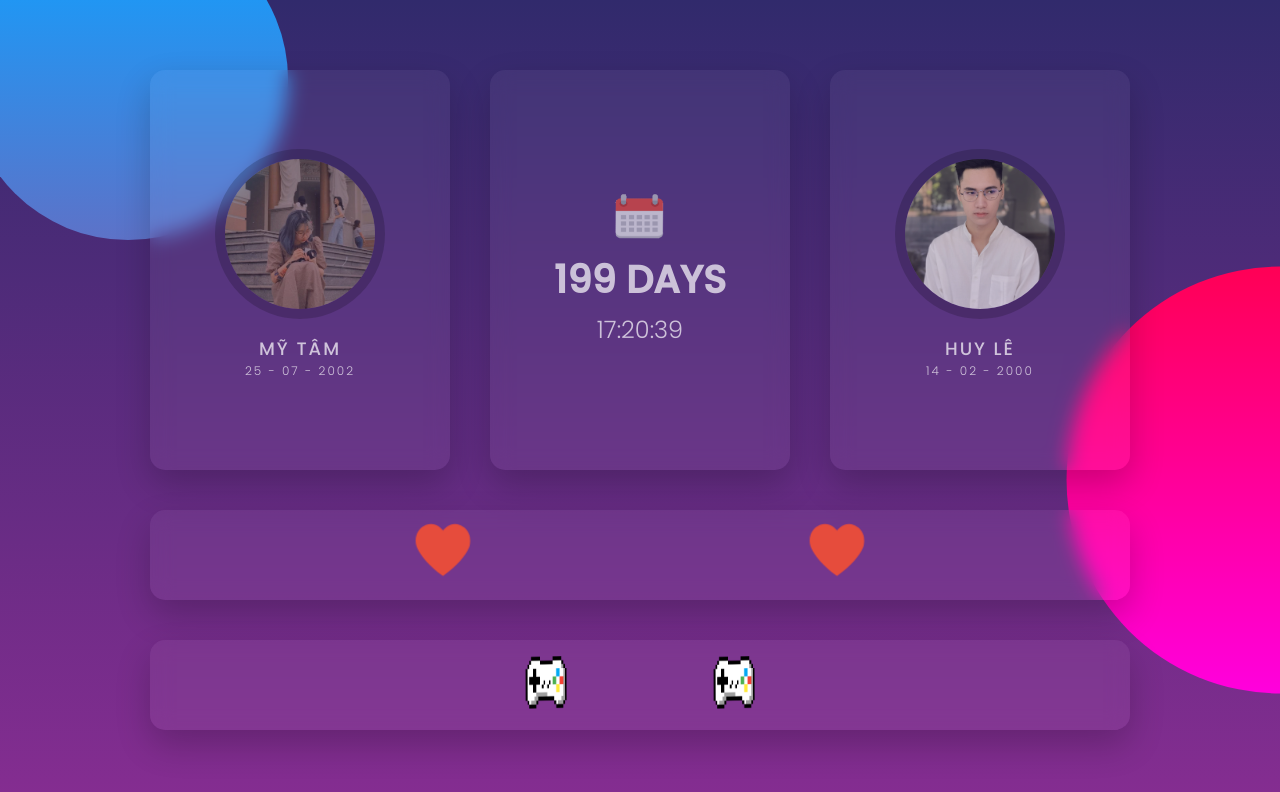
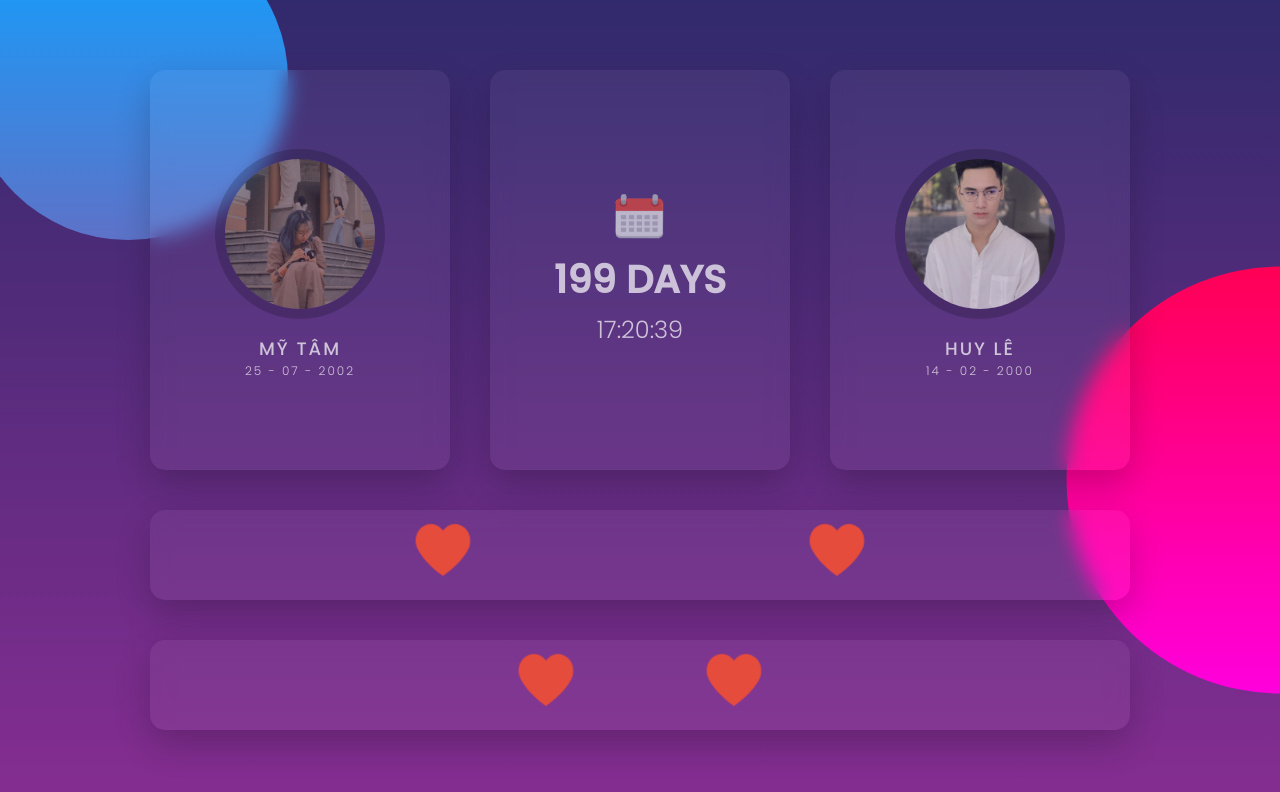
Before and after one commit to huynm2000/Count_Day, a plain HTML site: page index.html in a window 1280 px wide. Drawn offline with Linux system fonts and the light colour scheme.

Commit message:
update 1.0

```diff
--- a/index.html
+++ b/index.html
@@ -230,11 +230,11 @@
       </div>
 
       <div class="step">
-        <img src="./dpad.png" alt="heart" class="heart">
+        <img src="./hearts.svg" alt="heart" class="heart">
         <li>
           <a href="index2.html" class="btn">mùng 8/3</a>
         </li>
-        <img src="./dpad.png" alt="heart" class="heart">
+        <img src="./hearts.svg" alt="heart" class="heart">
       </div>
 
     </div>
```
